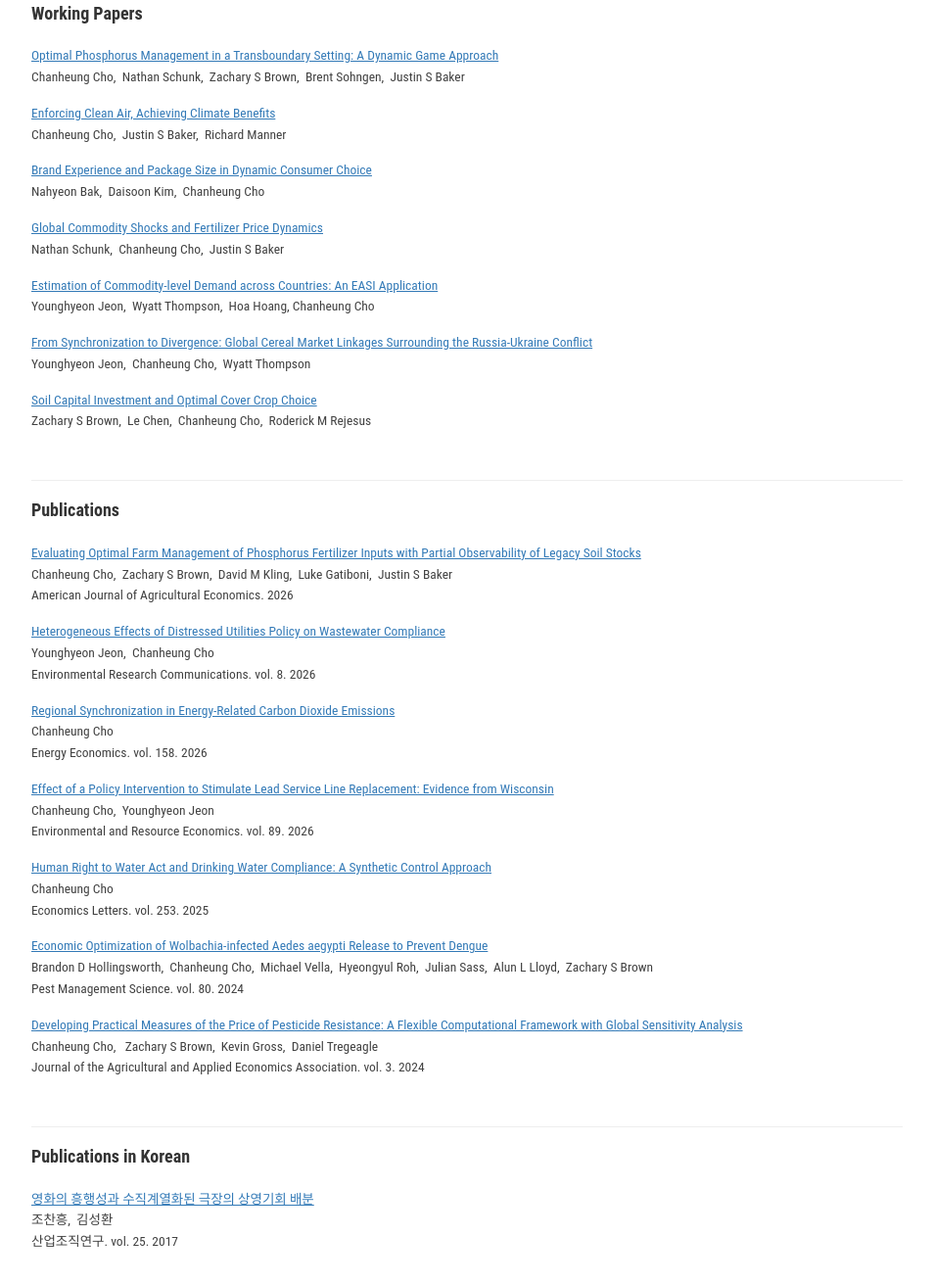
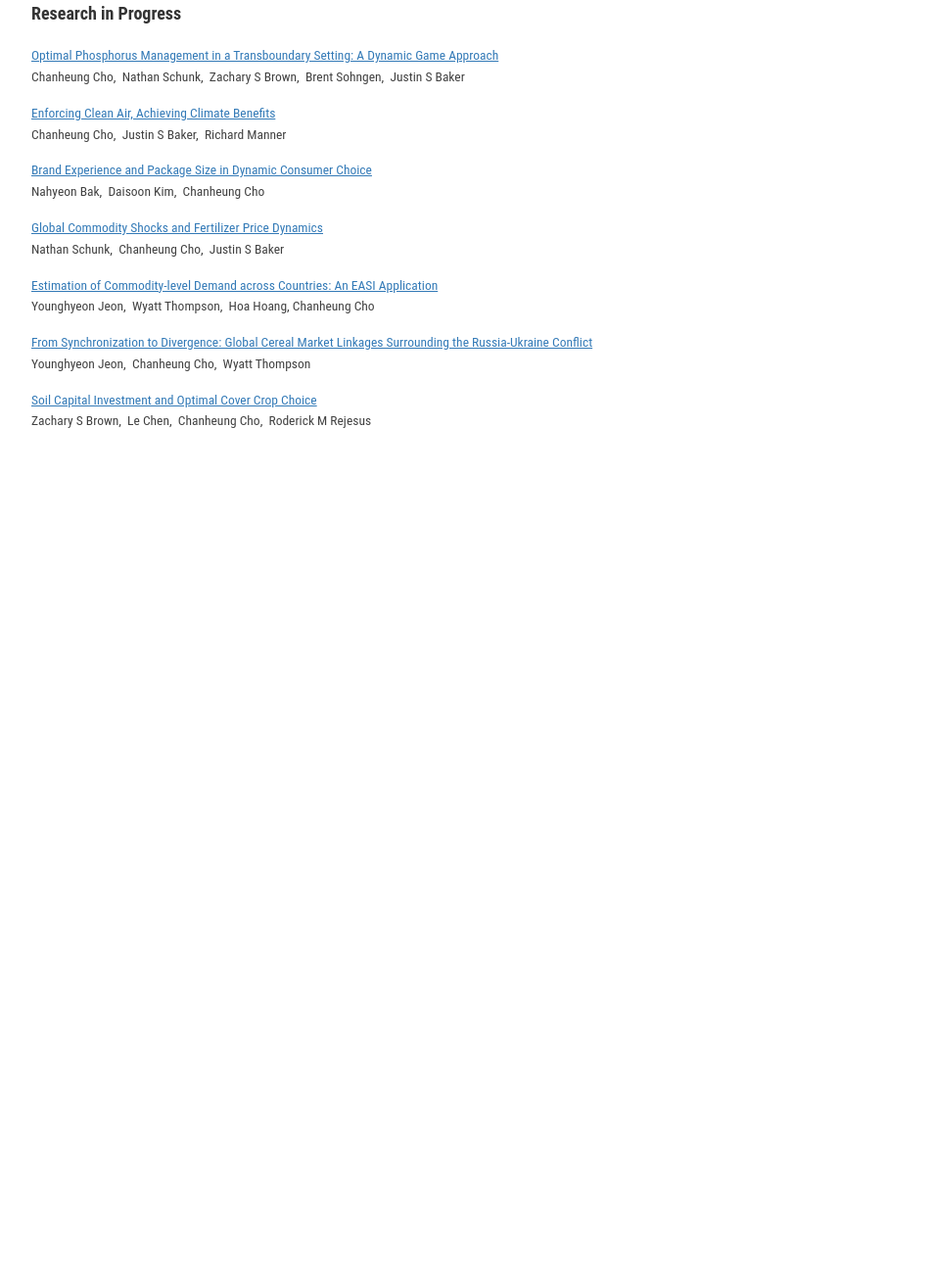
Before and after one commit to ChanheungCho/ChanheungCho.github.io, a plain HTML site: page index.html in a window 1280 px wide. Shown: the part 365-1676 px from the top of the page at 98% size, without its empty margins (163-1116 px from the left). After the commit the page ends 835 px from the top, so only its background shows below. Drawn offline with nearby package versions, Linux system fonts and the light colour scheme.

Commit message:
Update index.html

```diff
--- a/index.html
+++ b/index.html
@@ -36,6 +36,7 @@
 		<div class="collapse navbar-collapse" id="bs-example-navbar-collapse-1">
 		  <ul class="nav navbar-nav">
 			  	  <li><a href="index.html" style="font-size:16px;">Home</a></li>
+			  	  <li><a href="Publication.html" style="font-size:16px;">Publication</a></li>
 				  <li><a href="Teaching.html" style="font-size:16px;">Teaching</a></li>
 		  </ul>
 		</div>
@@ -74,7 +75,7 @@
 		<hr>
 		<br>
 <!-- Working Papers -->
-		<h4 style="margin-top:-0.5cm;margin-bottom:0.5cm;"><strong>Working Papers</strong></h4>
+		<h4 style="margin-top:-0.5cm;margin-bottom:0.5cm;"><strong>Research in Progress</strong></h4>
 
 		<p style="margin-top:0.6cm;line-height:0.575cm;color:#414141;">
 			<a href="https://ageconsearch.umn.edu/record/360742?ln=en&v=pdf" target="_blank">
@@ -111,61 +112,6 @@
 			<u>Soil Capital Investment and Optimal Cover Crop Choice</u></a><br />
 			Zachary S Brown,&nbsp;&nbsp;Le Chen,&nbsp;&nbsp;Chanheung Cho,&nbsp;&nbsp;Roderick M Rejesus</p>
 		<br>
-		<hr>
-<!-- Publications -->
-		<h4 style="margin-top:0.5cm;margin-bottom:0.5cm;"><strong>Publications</strong></h4>
-
-		<p style="margin-top:0.6cm;line-height:0.575cm;color:#414141;">
-			<a href="https://onlinelibrary.wiley.com/doi/10.1002/ajae.70095" target="_blank">
-			<u>Evaluating Optimal Farm Management of Phosphorus Fertilizer Inputs with Partial Observability of Legacy Soil Stocks</u></a><br />
-			Chanheung Cho,&nbsp;&nbsp;Zachary S Brown,&nbsp;&nbsp;David M Kling,&nbsp;&nbsp;Luke Gatiboni,&nbsp;&nbsp;Justin S Baker<br />
-			American Journal of Agricultural Economics. 2026</p>
-
-		<p style="margin-top:0.4cm;line-height:0.575cm;color:#414141;">
-			<a href="https://iopscience.iop.org/article/10.1088/2515-7620/ae9f32" target="_blank">
-			<u>Heterogeneous Effects of Distressed Utilities Policy on Wastewater Compliance</u></a><br />
-			Younghyeon Jeon,&nbsp;&nbsp;Chanheung Cho<br />
-			Environmental Research Communications. vol. 8. 2026</p>
-
-		<p style="margin-top:0.4cm;line-height:0.575cm;color:#414141;">
-			<a href="https://www.sciencedirect.com/science/article/pii/S0140988326002227?via%3Dihub" target="_blank">
-			<u>Regional Synchronization in Energy-Related Carbon Dioxide Emissions</u></a><br />
-			Chanheung Cho<br />
-			Energy Economics. vol. 158. 2026</p>
-
-		<p style="margin-top:0.4cm;line-height:0.575cm;color:#414141;">
-			<a href="https://link.springer.com/article/10.1007/s10640-026-01075-4" target="_blank">
-			<u>Effect of a Policy Intervention to Stimulate Lead Service Line Replacement: Evidence from Wisconsin</u></a><br />
-			Chanheung Cho,&nbsp;&nbsp;Younghyeon Jeon<br />
-			Environmental and Resource Economics. vol. 89. 2026</p>
-
-		<p style="margin-top:0.4cm;line-height:0.575cm;color:#414141;">
-			<a href="https://www.sciencedirect.com/science/article/pii/S0165176525001983" target="_blank">
-			<u>Human Right to Water Act and Drinking Water Compliance: A Synthetic Control Approach</u></a><br />
-			Chanheung Cho<br />
-			Economics Letters. vol. 253. 2025</p>
-
-        <p style="margin-top:0.4cm;line-height:0.575cm;color:#414141;">
-			<a href="https://scijournals.onlinelibrary.wiley.com/doi/10.1002/ps.8086" target="_blank">
-			<u>Economic Optimization of Wolbachia-infected Aedes aegypti Release to Prevent Dengue</u></a><br />
-			Brandon D Hollingsworth,&nbsp;&nbsp;Chanheung Cho,&nbsp;&nbsp;Michael Vella,&nbsp;&nbsp;Hyeongyul Roh,&nbsp;&nbsp;Julian Sass,&nbsp;&nbsp;Alun L Lloyd,&nbsp;&nbsp;Zachary S Brown<br />
-			Pest Management Science. vol. 80. 2024</p>
-
-		<p style="margin-top:0.4cm;line-height:0.575cm;color:#414141;">
-			<a href="https://onlinelibrary.wiley.com/doi/full/10.1002/jaa2.107" target="_blank">
-			<u>Developing Practical Measures of the Price of Pesticide Resistance: A Flexible Computational Framework with Global Sensitivity Analysis</u></a><br />
-			Chanheung Cho,&nbsp;&nbsp; Zachary S Brown,&nbsp;&nbsp;Kevin Gross,&nbsp;&nbsp;Daniel Tregeagle<br />
-			Journal of the Agricultural and Applied Economics Association. vol. 3. 2024</p>
-		<br>
-		<hr>
-<!-- Publications in Korean -->
-		<h4 style="margin-top:0.5cm;margin-bottom:0.5cm;"><strong>Publications in Korean</strong></h4>
-
-		<p style="margin-top:0.6cm;margin-bottom:2cm;line-height:0.575cm;color:#414141;">
-			<a href="https://www.kci.go.kr/kciportal/ci/sereArticleSearch/ciSereArtiView.kci?sereArticleSearchBean.artiId=ART002235679" target="_blank">
-			<u>영화의 흥행성과 수직계열화된 극장의 상영기회 배분</u></a><br />
-			조찬흥,&nbsp;&nbsp;김성환<br />
-			산업조직연구. vol. 25. 2017</p>
 		</div>
 	</div>
  	</div>
```
